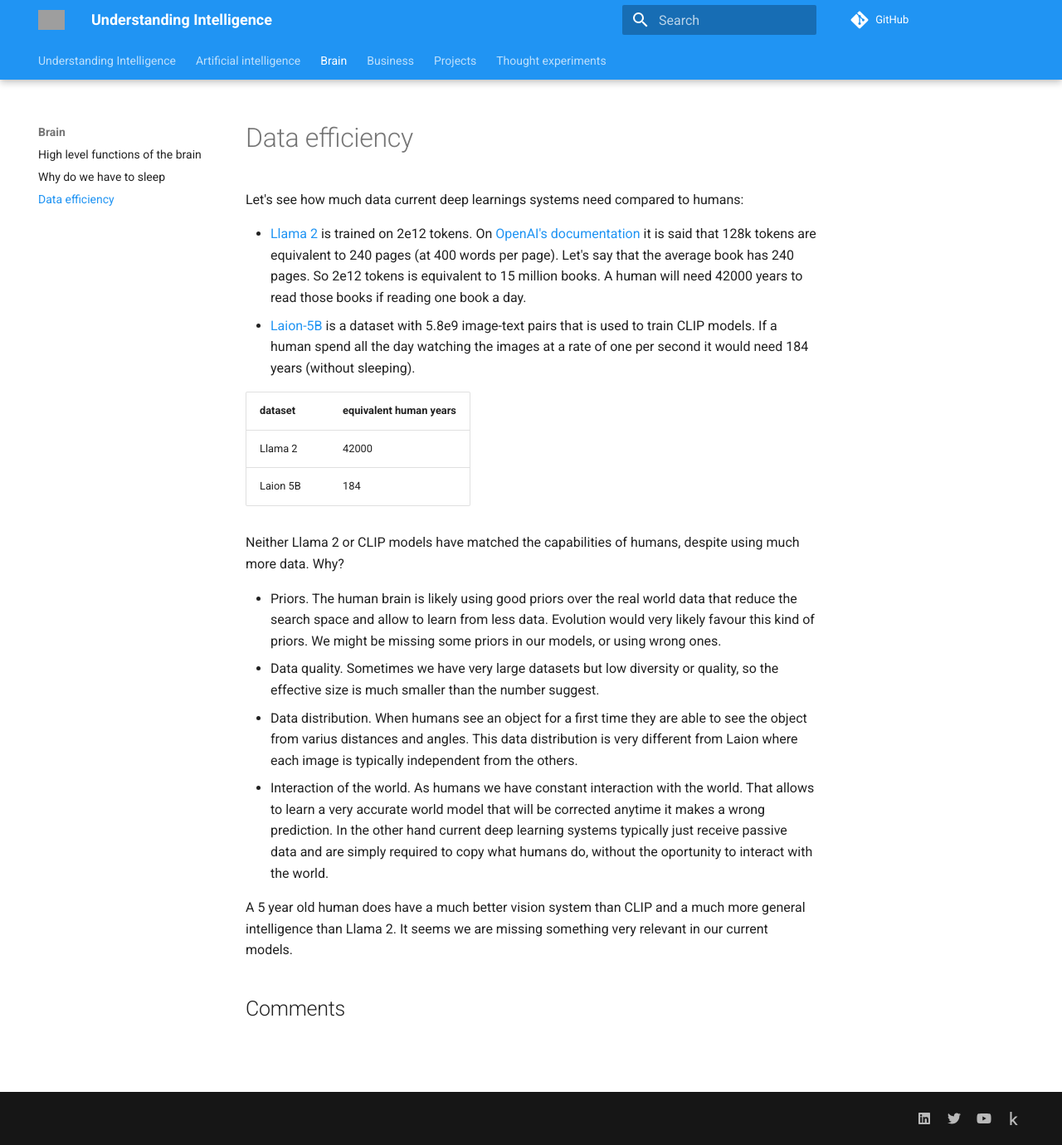
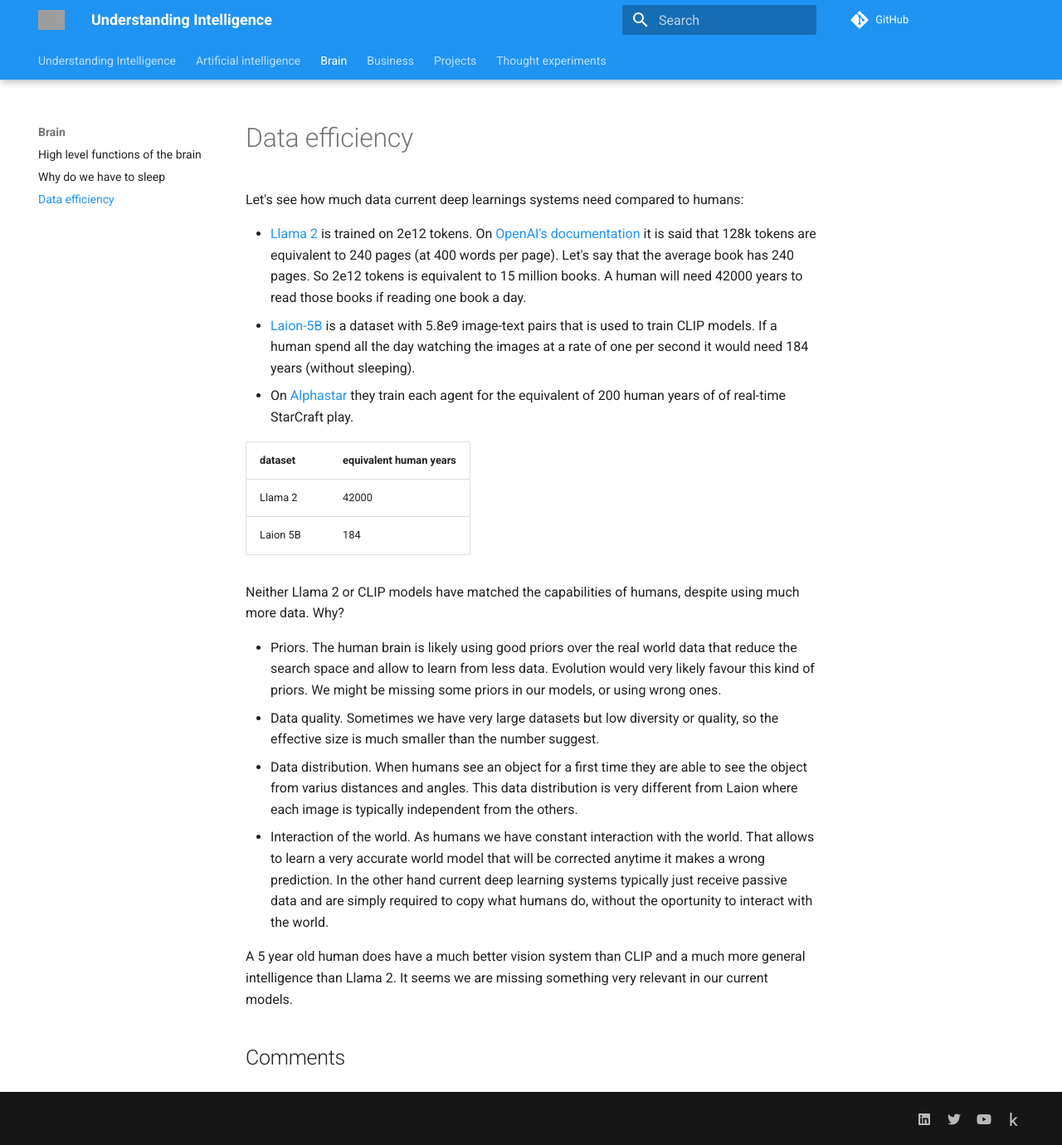
Before and after one commit to ironbar/understanding_intelligence, an MkDocs documentation site: the page built from docs/brain/03-data-efficiency.md, in a window 1280 px wide and 1380 px high. Shown: the whole window at 83% size. Built offline with MkDocs 1.6.1 and Material for MkDocs 9.7.7, drawn with Linux system fonts in a browser that asks for light colours; comment, search, counter and statistics services are not loaded; grey boxes are pictures that could not be loaded.

Commit message:
Update 03-data-efficiency.md

```diff
--- a/docs/brain/03-data-efficiency.md
+++ b/docs/brain/03-data-efficiency.md
@@ -4,6 +4,7 @@
 
 - [Llama 2](https://ai.meta.com/resources/models-and-libraries/llama/) is trained on 2e12 tokens. On [OpenAI's documentation](https://www.datacamp.com/blog/gpt4-turbo#:~:text=GPT%2D4%20has%20a%20maximum,MISTRAL%2D7b%2D128k%20model.) it is said that 128k tokens are equivalent to 240 pages (at 400 words per page). Let's say that the average book has 240 pages. So 2e12 tokens is equivalent to 15 million books. A human will need 42000 years to read those books if reading one book a day.
 - [Laion-5B](https://laion.ai/blog/laion-5b/) is a dataset with 5.8e9 image-text pairs that is used to train CLIP models. If a human spend all the day watching the images at a rate of one per second it would need 184 years (without sleeping).
+- On [Alphastar](https://deepmind.google/discover/blog/alphastar-mastering-the-real-time-strategy-game-starcraft-ii/) they train each agent for the equivalent of 200 human years of of real-time StarCraft play.
 
 | dataset  | equivalent human years |
 |----------|------------------------|
```
